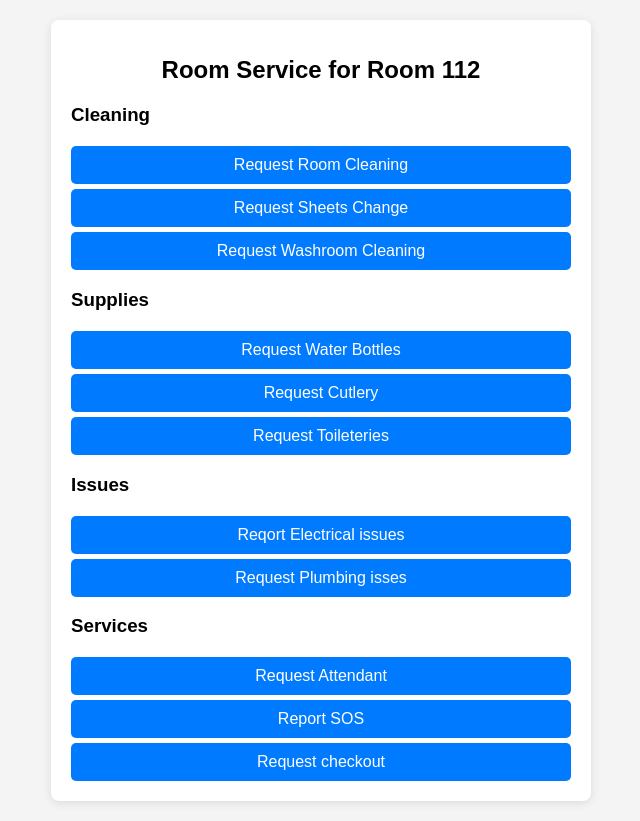
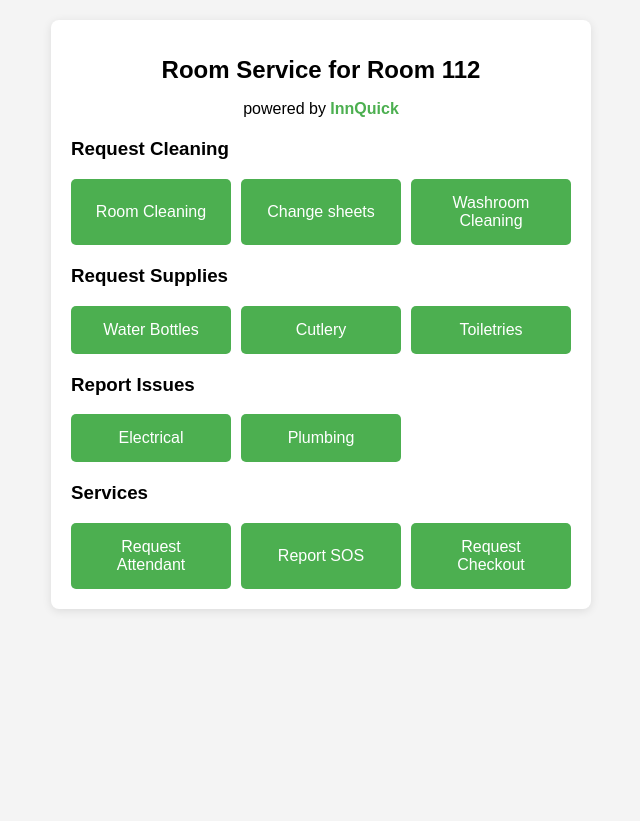
Before and after one commit to kaushalg47/InnQuick, a Django app: page /client/24/ in a window 1280 px wide. Shown: the whole page, without its empty margins (319-959 px from the left). After the commit the page ends 611 px from the top, so only its background shows below. Run offline with Django 5.2, Linux system fonts and the light colour scheme; data comes from the database, SQL or seed files in the repository; both versions use the stored data as it was after the commit.

Commit message:
RDS added

```diff
--- a/templates/UserHome.html
+++ b/templates/UserHome.html
@@ -27,20 +27,35 @@
             text-align: center;
         }
 
-      .button-container {
-          display: flex;
-          flex-direction: column;
+        p {
+            text-align: center;
+        }
+
+        h3 {
+            margin-top: 20px;
+        }
+
+        .grid-container {
+            display: grid;
+            grid-template-columns: repeat(auto-fill, minmax(150px, 1fr));
             gap: 10px;
+            margin-top: 10px;
+        }
+
+        .logo {
+            color: #4CAF50;
         }
 
         button {
-          padding: 10px;
-          background-color: #007bff;
+            padding: 15px;
+            background-color: #4CAF50;
             color: white;
             border: none;
             border-radius: 5px;
             font-size: 16px;
             cursor: pointer;
+            text-align: center;
+            transition: background-color 0.3s;
         }
 
         button:hover {
@@ -52,42 +67,36 @@
             text-align: center;
             font-weight: bold;
         }
-      .grid-container {
-        display: grid;
-        grid-template-columns: repeat(1, minmax(250px, 1fr));
-        gap: 5px;
-        margin-top: 20px;
-     }
     </style>
 </head>
 <body>
     <div class="container">
         <h1>Room Service for Room {{ room.number }}</h1>
+        <p>powered by <b class ='logo'>InnQuick</b></p>
         <div id="statusMessage"></div>
-        <h3>Cleaning</h3>
+        <h3>Request Cleaning</h3>
         <div class="grid-container">
-            <button onclick="requestService('room cleaning')">Request Room Cleaning</button>
-            <button onclick="requestService('change sheets')">Request Sheets Change</button>
-            <button onclick="requestService('washroom cleaning')">Request Washroom Cleaning</button>
+            <button onclick="requestService('room cleaning')">Room Cleaning</button>
+            <button onclick="requestService('change sheets')">Change sheets</button>
+            <button onclick="requestService('washroom cleaning')">Washroom Cleaning</button>
         </div>
-        <h3>Supplies</h3>
+        <h3>Request Supplies</h3>
         <div class="grid-container">
-            <button onclick="requestService('waterbottles')">Request Water Bottles</button>
-            <button onclick="requestService('cutlery')">Request Cutlery</button>
-            <button onclick="requestService('toileteries')">Request Toileteries</button>
+            <button onclick="requestService('waterbottles')">Water Bottles</button>
+            <button onclick="requestService('cutlery')">Cutlery</button>
+            <button onclick="requestService('toiletries')">Toiletries</button>
         </div>
-        <h3>Issues</h3>
+        <h3>Report Issues</h3>
         <div class="grid-container">
-            <button onclick="requestService('electrical repair')">Reqort Electrical issues</button>
-            <button onclick="requestService('plumbing repair')">Request Plumbing isses</button>
+            <button onclick="requestService('electrical repair')">Electrical</button>
+            <button onclick="requestService('plumbing repair')">Plumbing</button>
         </div>
         <h3>Services</h3>
         <div class="grid-container">
             <button onclick="requestService('room service')">Request Attendant</button>
             <button onclick="requestService('SOS')">Report SOS</button>
-            <button onclick="requestService('checkout')">Request checkout</button>
+            <button onclick="requestService('checkout')">Request Checkout</button>
         </div>
-
     </div>
 
     <script>
--- a/templates/ViewRequests.html
+++ b/templates/ViewRequests.html
@@ -29,7 +29,7 @@
 
     <script>
         function markAsDone(requestId) {
-            fetch(`${requestId}/mark-serviced/`, {
+            fetch(`requests/${requestId}/mark-serviced`, {
                 method: 'POST',
                 headers: {
                     'X-CSRFToken': '{{ csrf_token }}',
```
Also changed, not shown: roomservice/settings.py (+6 -3 lines), templates/base.html (+12 -3 lines), client/migrations/0004_alter_roomservicerequest_service_type.py (added), db.sqlite3, media/qr_codes/101.png, media/qr_codes/102.png (added), 1 other file. Lines whose indentation alone changed are shown as unchanged.
